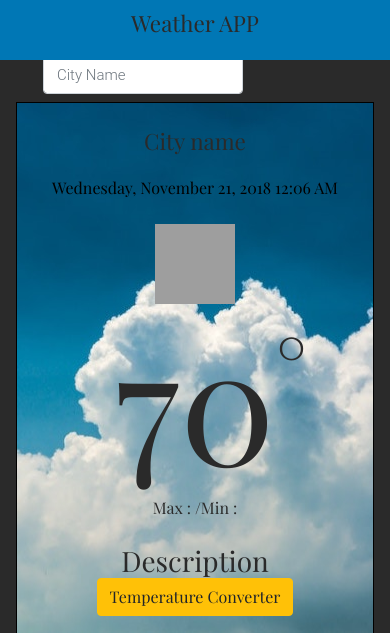
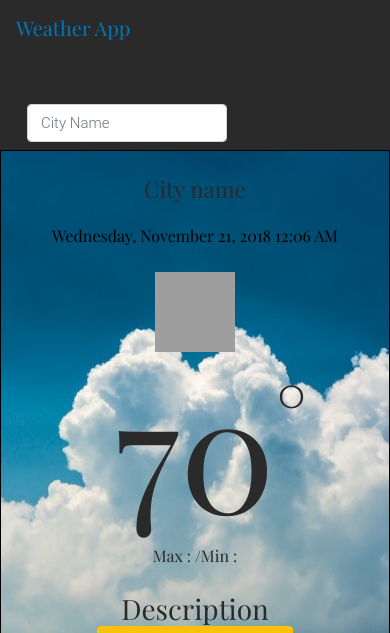
Before and after one commit to Ferewtucho/Weather-App, a web app: file index.html in a window 390 px wide. Shown: the top 633 px of the page. Run offline with its HTML, style and script files only (its server is not run), Linux system fonts and the light colour scheme; some libraries are stand-ins or nearby versions; grey boxes are pictures that could not be loaded.

Commit message:
update some change to css and html

```diff
--- a/assets/css/style-map.css
+++ b/assets/css/style-map.css
@@ -23,7 +23,7 @@
 }
 
 #map #infowindow-content {
-    display: inline;
+  display: inline-block;
 }
 
 .pac-card {
--- a/assets/css/style.css
+++ b/assets/css/style.css
@@ -16,29 +16,8 @@
         h3 {
             font-size: 1 rem;
         }
-        .center {
-            text-align: center;
-            background-color: #0077b5;
-            width: 100%;
-            margin-top: 0;
-            margin-left: 0;
-            margin-bottom: 20px;
-            position: absolute;
-            top: 0;
-            left:0;
-            height: 60px;
-        }
-        .bottom {
-            text-align: center;
-            background-color: #0077b5;
-            width: 100%;
-            margin-top: 0;
-            margin-left: 0;
-            margin-bottom: 0;
-            position: absolute;
-            bottom: 0;
-            left:0;
-            height: 60px;
+        .bg-light {
+            background-color: rgba(0, 0, 0, 0) !important;
         }
         .top {
             padding: 10px;
@@ -76,7 +55,15 @@
         .jumbotron {
             background-color: rgba(255, 255, 255, 0);
             text-align: center;
+            display: inline;
         }
         .form {
             text-align: center;
         }
+
+        @media only screen and (max-width: 768px) {
+            .map {
+                min-height: 500px;
+                margin-top: 10px;
+            }
+        }
--- a/index.html
+++ b/index.html
@@ -30,9 +30,11 @@
 </head>
 
 <body>
-    <div class="center">
 
-        <h2 class="top">Weather APP</h2>
+    <nav class="navbar navbar-light bg-light" style = "color: #0077b5;">
+        <a class="navbar-brand" style = "text-align: center">Weather App</a>
+    </nav>
+
         <!-- Modal -->
         <div class="modal fade" id="exampleModal" tabindex="-1" role="dialog" aria-labelledby="exampleModalLabel"
             aria-hidden="true">
@@ -59,7 +61,7 @@
                 </div>
             </div>
         </div>
-    </div>
+
     <br>
     <div class="container">
         <div class="jumbotron">
@@ -92,28 +94,25 @@
                         <h3 id="desc">Description</h3>
                         <button type="button" class="btn btn-warning" data-toggle="modal" data-target="#exampleModal">Temperature
                             Converter</button>
-
                         <br><br>
                     </div>
                 </div>
                 <!--  -->
                 <!--  -->
-                <div class="col-md-6">
+                <div class="col-md-6 map">
                     <div id="map"></div>
-
                 </div>
             </div>
         </div>
     </div>
-    <div class="bottom">
-
-        <p class="top">@copyright2018 ft</p>
+    <div class="card-footer text-muted" style = "text-align: center; margin-top: 20px;position:fixed; bottom: 0; width: 100%">
+            <p style = "color: #0077b5; padding-top: 10px">@copyright2018 ft</p>
     </div>
 
 
     <!-- Google -->
 
-    <script src="https://maps.googleapis.com/maps/api/js?key=YOURAPIKEY&libraries=places&callback=initAutocomplete"
+    <script src="https://maps.googleapis.com/maps/api/js?key=YourAPI&libraries=places&callback=initAutocomplete"
         async defer></script>
 
     <!-- Optional JavaScript -->
```
Lines whose indentation alone changed are shown as unchanged.
